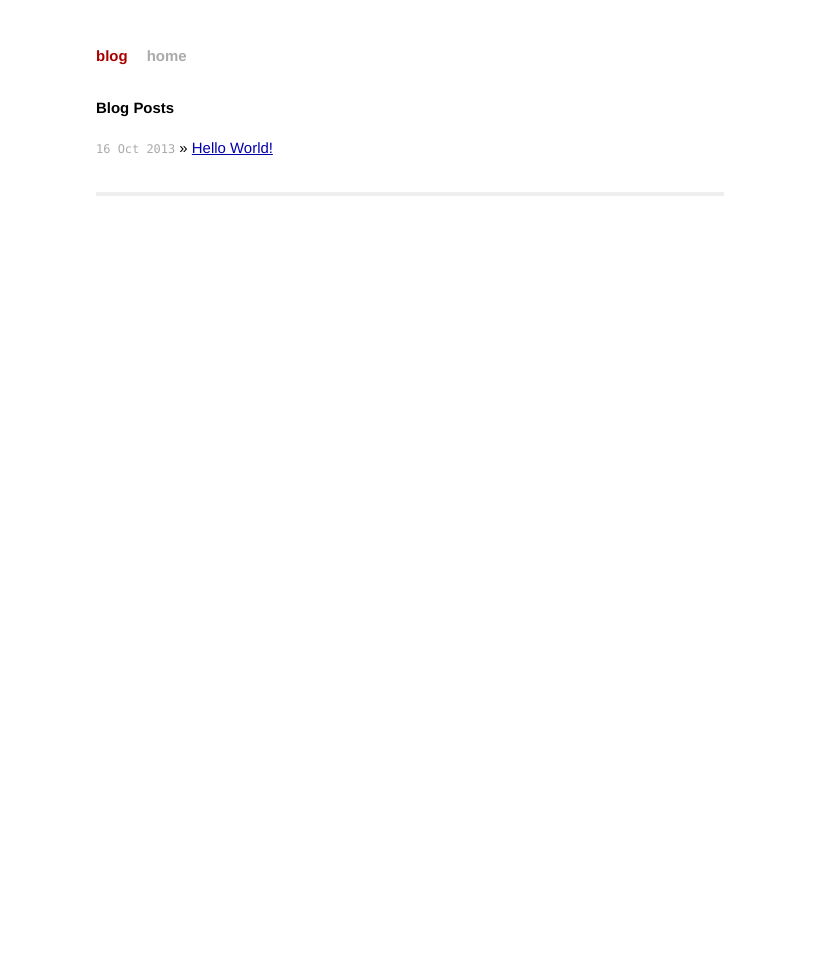
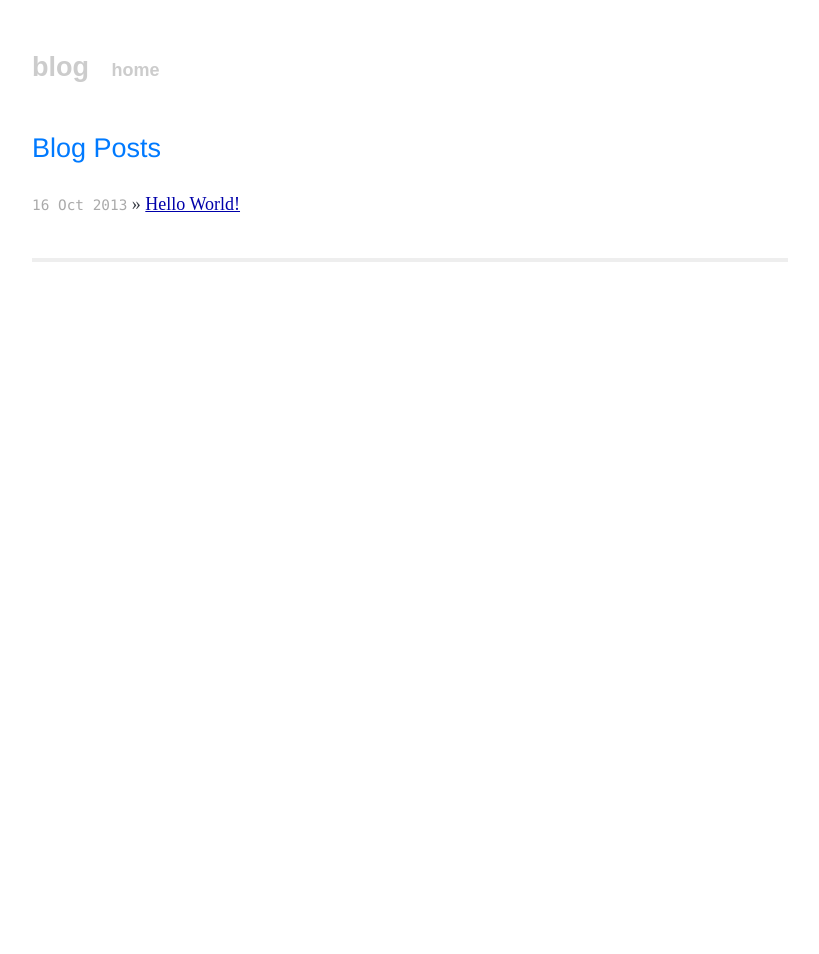
Before and after one commit to HermanChowSyd/blog, a Jekyll site: the page built from index.html, in a window 1280 px wide. Shown: the whole page, without its empty margins (230-1049 px from the left). Built offline with Jekyll 4.4.1, drawn with Linux system fonts in a browser that asks for light colours; Markdown is read by kramdown in place of the engine named in the settings.

Commit message:
Update site styles

```diff
--- a/_layouts/default.html
+++ b/_layouts/default.html
@@ -8,9 +8,11 @@
 
         <!-- syntax highlighting CSS -->
         <link rel="stylesheet" href="/blog/css/syntax.css">
+        <!-- /blog -->
 
         <!-- Custom CSS -->
         <link rel="stylesheet" href="/blog/css/main.css">
+        <!-- /blog -->
 
     </head>
     <body>
--- a/css/main.css
+++ b/css/main.css
@@ -14,13 +14,17 @@ html, body { height: 100%; }
 
 body {
   background-color: #FFF;
-  font: 13.34px Helvetica, Arial, sans-serif;
-  font-size: small;
+  font: 15px serif;
   text-align: center;
+  color: #373B44;
 }
 
 h1, h2, h3, h4, h5, h6 {
-  font-size: 100%; }
+  font-family: Helvetica, sans-serif;
+  font-size: 150%;
+  font-weight: normal;
+  color: #007AFF;
+}
 
 h1 { margin-bottom: 1em; }
 p { margin: 1em 0; }
@@ -56,7 +60,7 @@ ul.posts span {
 /*****************************************************************************/
 
 .site {
-  font-size: 115%;
+  font-size: 120%;
   text-align: justify;
   width: 42em;
   margin: 3em auto 2em;
@@ -66,6 +70,7 @@ ul.posts span {
 .site .header a {
   font-weight: bold;
   text-decoration: none;
+  font-family: sans-serif;
 }
 
 .site .header h1.title {
@@ -74,7 +79,7 @@ ul.posts span {
 }
 
 .site .header h1.title a {
-  color: #a00;
+  color: #ccc;
 }
 
 .site .header h1.title a:hover {
@@ -82,7 +87,7 @@ ul.posts span {
 }
 
 .site .header a.extra {
-  color: #aaa;
+  color: #ccc;
   margin-left: 1em;
 }
 
@@ -91,6 +96,10 @@ ul.posts span {
 }
 
 .site .meta {
+  font-family: sans-serif;
+  font-size: 14px;
+  font-style: italic;
+  margin: 0 0 1em 0;
   color: #aaa;
 }
 
```
Also changed, not shown: 3 other files.
